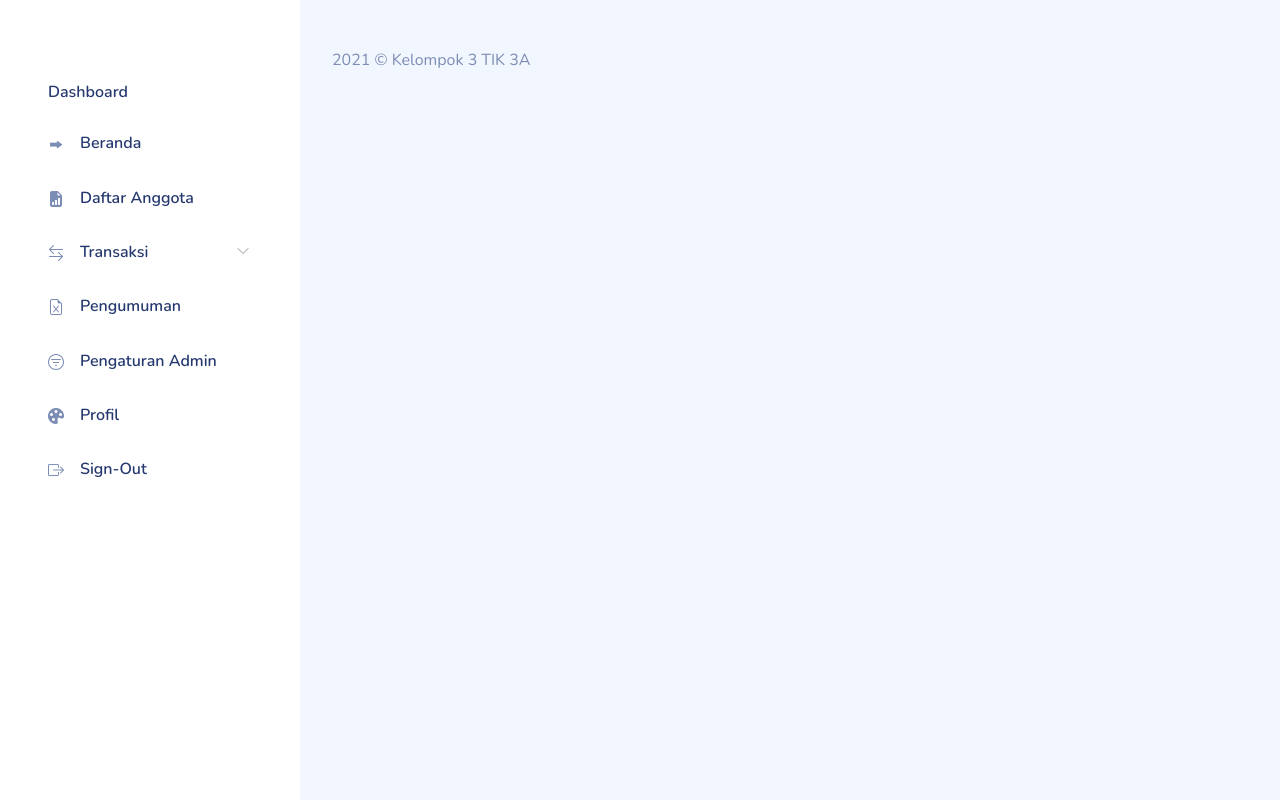
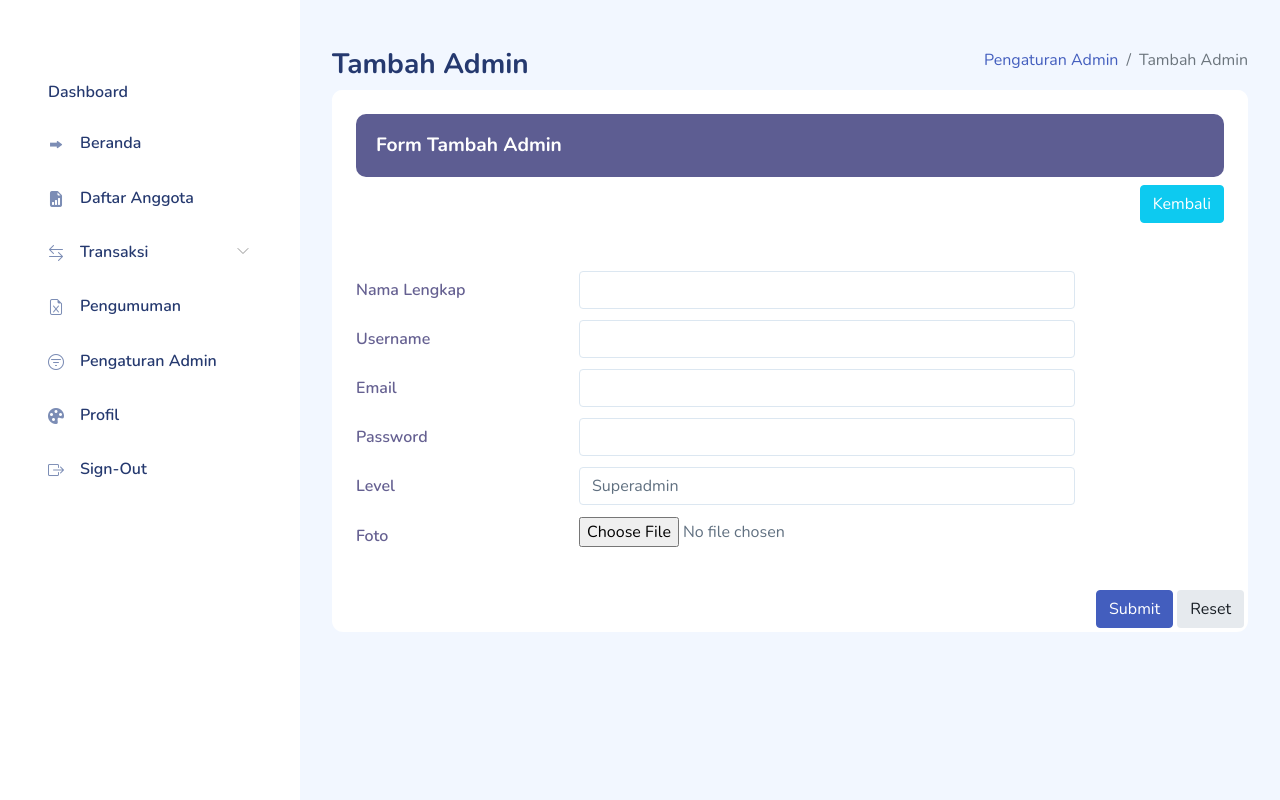
Before and after one commit to dionriadi/web-koperasi, a PHP site: page /tambah-admin in a window 1280 px wide. Run offline with PHP 8.4, Linux system fonts and the light colour scheme; a user stored in the database is signed in; some libraries are stand-ins or nearby versions.

Commit message:
menambahkan tambah admin

```diff
--- a/admin/halaman/pengaturan-admin.php
+++ b/admin/halaman/pengaturan-admin.php
@@ -38,7 +38,7 @@ if((isset($_GET['aksi']))&&(isset($_GET['data']))){
             <div class="card">
               <div class="card-body">
               <div class="col-12 d-flex justify-content-end">
-                <a href="tambah-user" class="btn btn-primary me-1 mb-1">Tambah User</a>
+                <a href="tambah-admin" class="btn btn-primary me-1 mb-1">Tambah User</a>
               </div>
                 <table class="table table-bordered mt-4" id="table1">
                   <thead>
--- /dev/null
+++ b/admin/halaman/tambah-admin.php
@@ -0,0 +1,98 @@
+        <div class="page-heading">
+          <div class="page-title">
+            <div class="row">
+              <div class="col-12 col-md-6 order-md-1 order-last">
+                <h3>Tambah Admin</h3>
+
+              </div>
+              <div class="col-12 col-md-6 order-md-2 order-first">
+                <nav aria-label="breadcrumb" class="breadcrumb-header float-start float-lg-end">
+                  <ol class="breadcrumb">
+                    <li class="breadcrumb-item"><a href="pengaturan-admin">Pengaturan Admin</a></li>
+                    <li class="breadcrumb-item active" aria-current="page">Tambah Admin</li>
+                  </ol>
+                </nav>
+              </div>
+            </div>
+          </div>
+
+          <!-- bagian isi -->
+          <section id="basic-vertical-layouts">
+            <div class="row match-height">
+              <div class="col-12">
+                <div class="card">
+                  <div class="card-header">
+                    <h5 class="card-title" style="color: white; background-color: rgb(93, 93, 146); padding: 20px; border-radius: 10px;">Form Tambah Admin</h5>
+                    <div class="col-12 d-flex justify-content-end">
+                      <a href="pengaturan-admin" class="btn btn-info"><i class="fas fa-arrow-alt-circle-left"></i> Kembali</a>
+                    </div>
+                    <?php if((!empty($_GET['notif']))&&(!empty($_GET['jenis']))){?>
+                    <?php if($_GET['notif']=="kosong"){?>
+                        <div class="alert alert-danger mt-5">Maaf data <?php echo $_GET['jenis'];?> wajib di isi</div>
+                    <?php }?>
+                    <?php }?>
+                  </div>
+
+                  <div class="card-content">
+                    <form class="form form-vertical" action="konfirmasi-edit-profil" method="post" enctype="multipart/form-data">
+                      <div class="card-body">
+                        <div class="form-group row">
+                          <label for="nama" class="col-sm-3 col-form-label">Nama Lengkap</label>
+                            <div class="col-sm-7">
+                              <input type="text" class="form-control" name="nama" id="nama" value="">
+                            </div>
+                        </div>
+                        <div class="form-group row">
+                          <label for="username" class="col-sm-3 col-form-label">Username</label>
+                            <div class="col-sm-7">
+                              <input type="text" class="form-control" name="username" id="username" value="">
+                            </div>
+                        </div>
+                        <div class="form-group row">
+                          <label for="email" class="col-sm-3 col-form-label">Email</label>
+                            <div class="col-sm-7">
+                              <input type="email" class="form-control" name="email" id="email" value="">
+                            </div>
+                        </div>
+                        <div class="form-group row">
+                          <label for="password" class="col-sm-3 col-form-label">Password</label>
+                            <div class="col-sm-7">
+                              <input type="password" class="form-control" name="password" id="password" value="">
+                            </div>
+                        </div>
+                        <div class="form-group row">
+                          <label for="level" class="col-sm-3 col-form-label">Level</label>
+                          <div class="col-sm-7">
+                            <select class="form-control" id="level" name="level">
+                              <option value="Superadmin">Superadmin</option>
+                              <option value="Admin">Admin</option>
+                            </select>
+                          </div>
+                        </div>
+                        <div class="form-group row">
+                          <label for="foto" class="col-sm-3 col-form-label">Foto </label>
+                          <div class="col-sm-7">
+                            <div class="custom-file">
+                              <input type="file" class="basic-filepond" name="foto" id="customFile">
+
+                            </div>
+                          </div>
+                        </div>
+                          </div>
+                            </div>
+                            <div class="col-12 d-flex justify-content-end">
+                              <button type="submit" class="btn btn-primary me-1 mb-1">Submit</button>
+                              <button type="reset" class="btn btn-light-secondary me-1 mb-1">Reset</button>
+                            </div>
+                          </div>
+                        </div>
+
+                    </div>
+                    </form>
+                  </div>
+                </div>
+              </div>
+            </div>
+          </section>
+          <!-- bagian isi -->
+        </div>
--- a/admin/index.php
+++ b/admin/index.php
@@ -60,8 +60,11 @@ if(isset($_GET["halaman"])){
               include("halaman/pinjaman.php");
             }else if($halaman=="pengumuman"){
               include("halaman/pengumuman.php");
+          //manajemen admin
             }else if($halaman=="pengaturan-admin"){
               include("halaman/pengaturan-admin.php");
+            }else if($halaman=="tambah-admin"){
+              include("halaman/tambah-admin.php");
 
           //manajemen profil
             }else if($halaman=="profil"){
```
